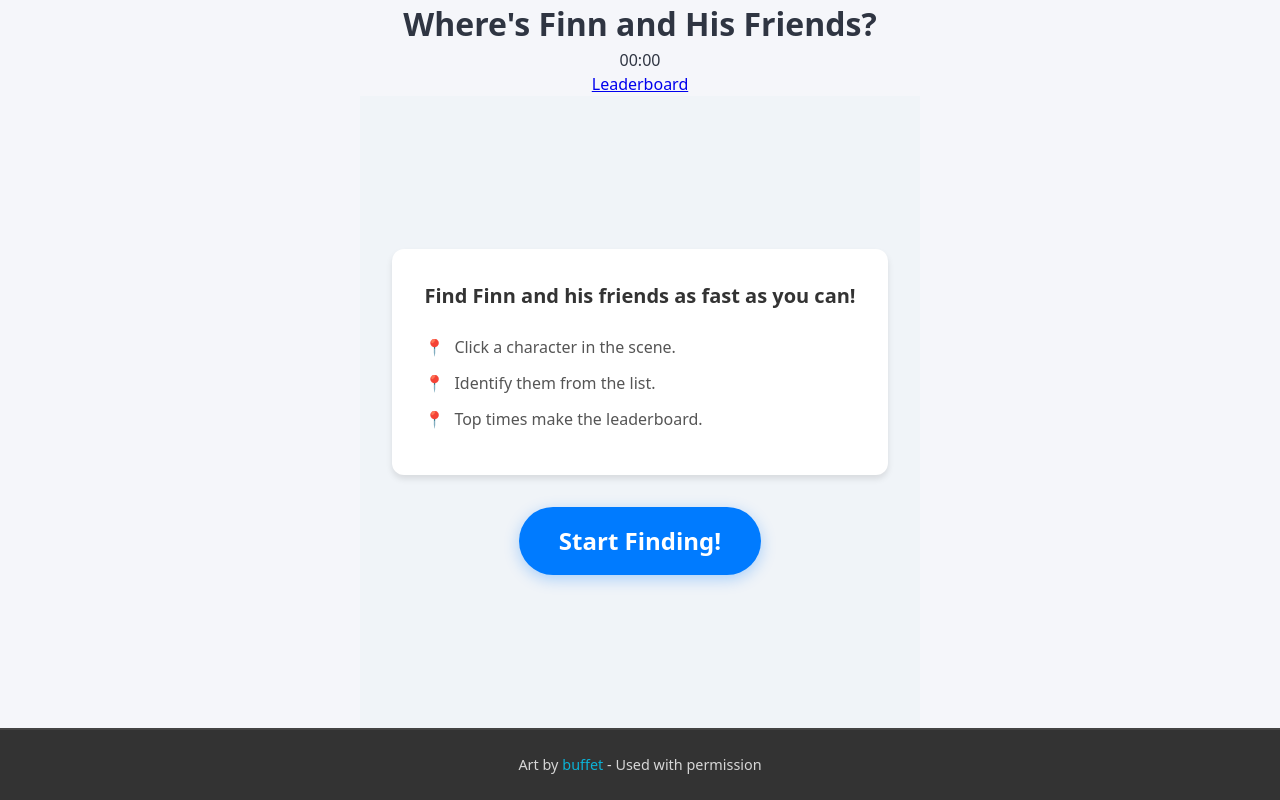
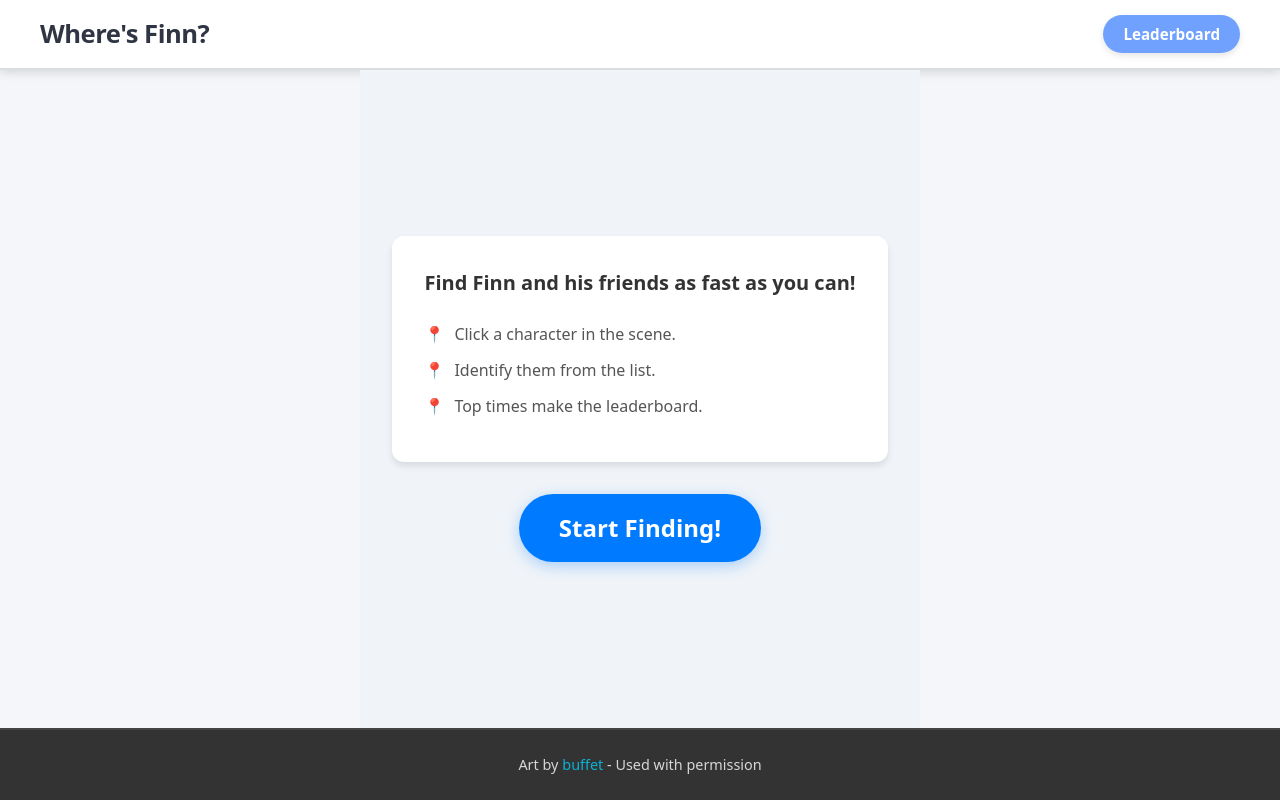
Before and after one commit to goldenvertex42/wheres-finn-app, a React (Vite) app in the folder frontend/: page / in a window 1280 px wide. Built offline with nearby package versions, Linux system fonts and the light colour scheme.

Commit message:
refactor: remove legacy timer artifacts
- with useGameSession, timer no longer being passed to Header from App
- conditionally render Leaderboard or Restart link based on location

```diff
--- a/frontend/src/components/Header/Header.jsx
+++ b/frontend/src/components/Header/Header.jsx
@@ -1,18 +1,14 @@
-import { Link } from "react-router";
+import { Link, useLocation } from "react-router";
 import styles from "./Header.module.css";
 
-const Header = ({ time }) => {
-  const formatTime = (seconds) => {
-    const mins = Math.floor(seconds / 60).toString().padStart(2, '0');
-    const secs = (seconds % 60).toString().padStart(2, '0');
-    return `${mins}:${secs}`;
-  };
+const Header = () => {
+  const location = useLocation();
 
   return (
     <header className={styles.header}>
-      <h1>Where's Finn and His Friends?</h1>
-      <div className={styles.timerDisplay}>{formatTime(time)}</div>
-      <Link to={'/leaderboard'}>Leaderboard</Link>
+      <h1>Where's Finn?</h1>
+      {location.pathname === '/leaderboard' && <Link to={'/'} className={styles.link} state={null} >Try Again</Link>}
+      {location.pathname !== '/leaderboard' && <Link to={'/leaderboard'} className={styles.link} state={null} >Leaderboard</Link>}
     </header>
   );
 };
--- a/frontend/src/components/Header/Header.module.css
+++ b/frontend/src/components/Header/Header.module.css
@@ -1,6 +1,70 @@
 .header {
+  width: 100%;
+  height: 70px;
+  box-sizing: border-box;
   display: flex;
-  flex-direction: column;
+  align-items: center;
+  justify-content: space-between;
+  padding: 0 40px;
+  background-color: var(--bg-surface);
+  border-bottom: 2px solid var(--border-color);
+  transition: var(--theme-transition);
+  box-shadow: 0 2px 10px rgba(0, 0, 0, 0.15);
+}
+
+.header h1 {
+  margin: 0;
+  font-family: system-ui, -apple-system, sans-serif;
+  font-size: 1.6rem;
+  font-weight: 800;
+  color: var(--text-primary);
+  letter-spacing: -0.5px;
+}
+
+/* Base Link Action Button Styling */
+.link {
+  display: inline-flex;
   align-items: center;
   justify-content: center;
+  padding: 8px 20px;
+  background-color: var(--accent-blue);
+  color: #ffffff;
+  font-family: system-ui, -apple-system, sans-serif;
+  font-weight: 700;
+  font-size: 0.95rem;
+  text-decoration: none;
+  border-radius: 20px;
+  box-shadow: 0 3px 6px rgba(0, 0, 0, 0.1);
+  transition: all 0.2s cubic-bezier(0.4, 0, 0.2, 1);
+  cursor: pointer;
+  user-select: none;
 }
+
+/* Interactive States */
+.link:hover {
+  filter: brightness(1.1);
+  transform: translateY(-1px);
+  box-shadow: 0 5px 12px rgba(0, 0, 0, 0.25);
+}
+
+.link:active {
+  transform: translateY(1px);
+  box-shadow: 0 2px 4px rgba(0, 0, 0, 0.1);
+}
+
+/* Viewport Adjustments for Small Screens */
+@media (max-width: 480px) {
+  .header {
+    padding: 0 20px;
+    height: 60px;
+  }
+
+  .header h1 {
+    font-size: 1.2rem;
+  }
+
+  .link {
+    padding: 6px 14px;
+    font-size: 0.85rem;
+  }
+}
```
